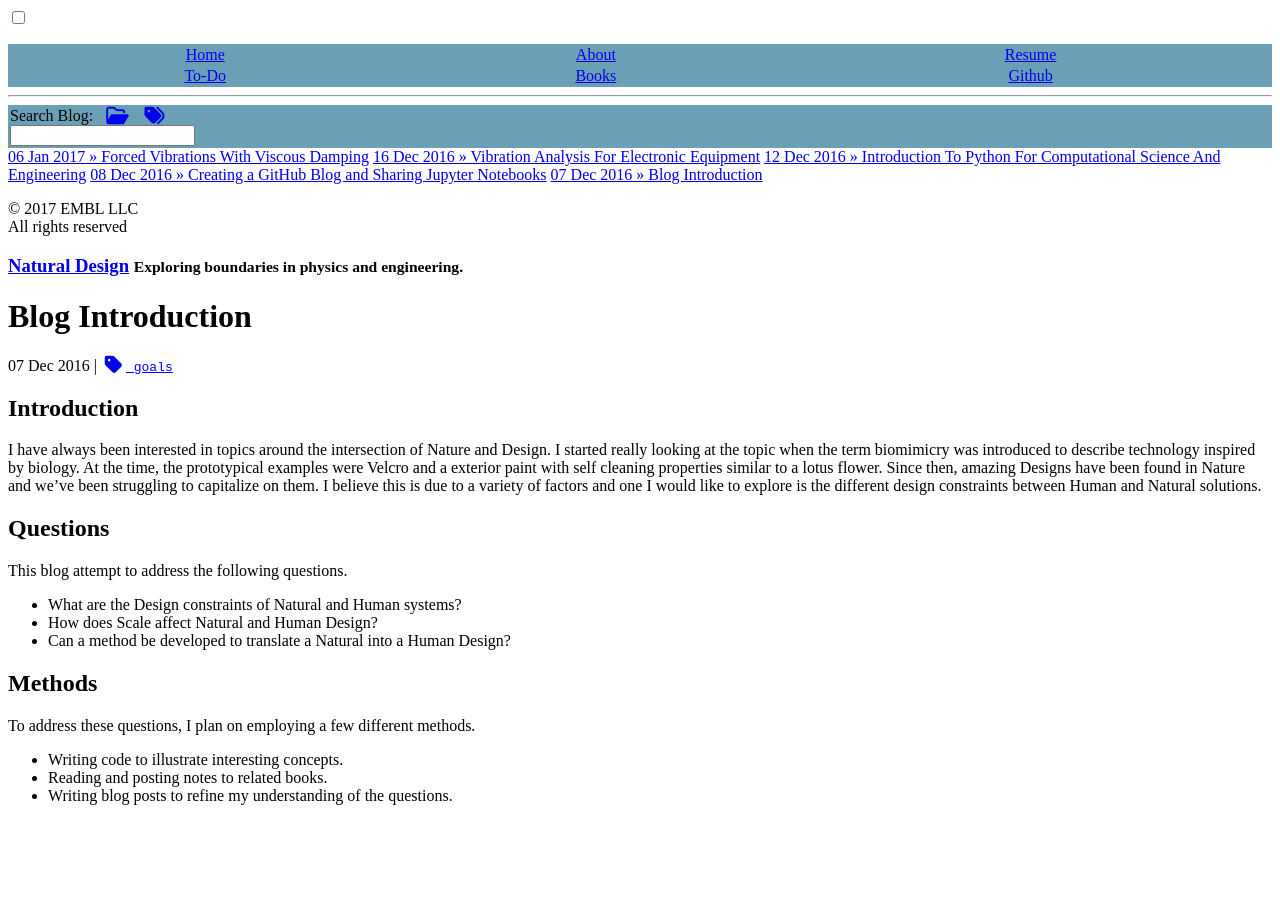
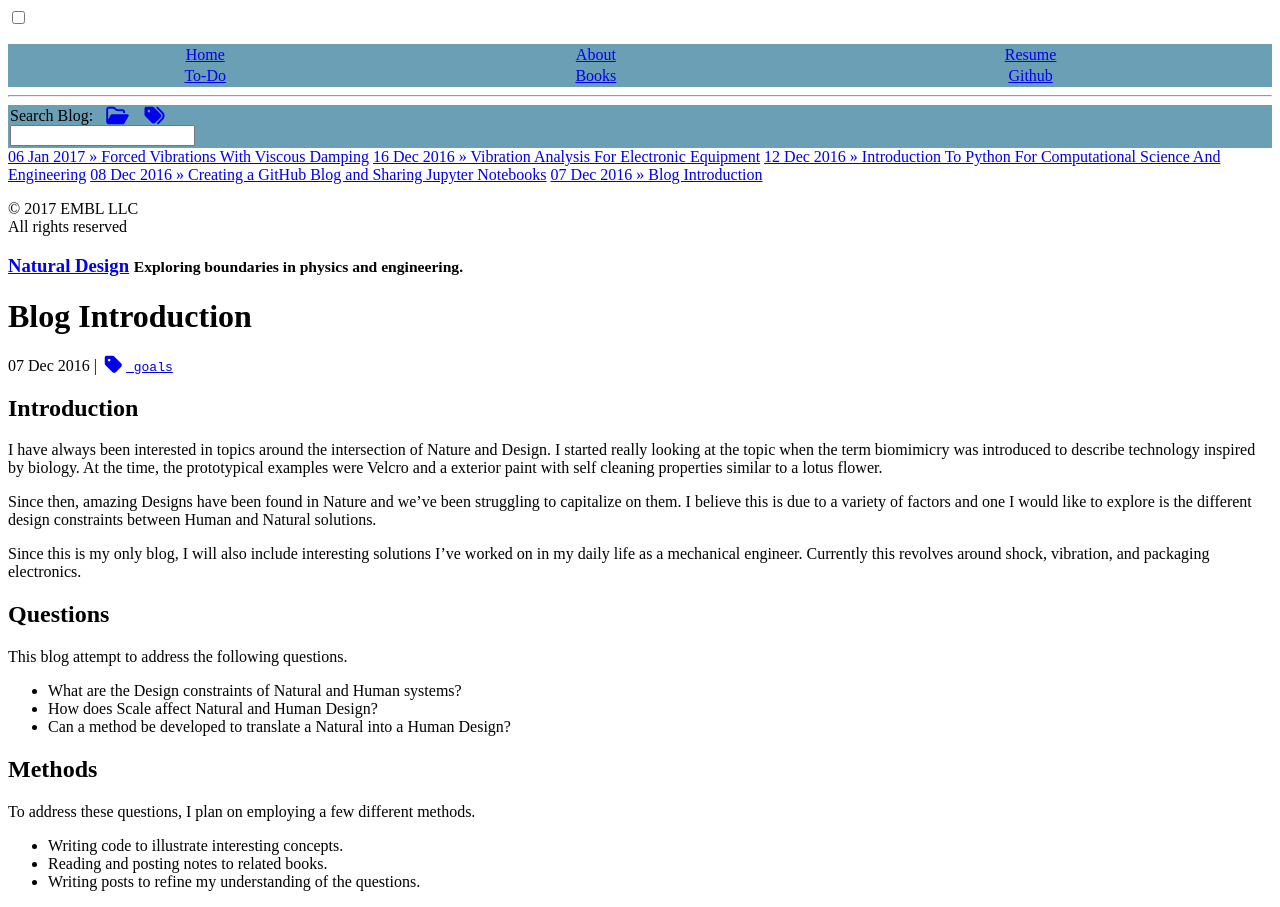
Before and after one commit to stembl/stembl.github.io, a Jekyll site: the page built from _posts/2016-12-07-blog-introduction.md, in a window 1280 px wide. Built offline with Jekyll 4.4.1, drawn with Linux system fonts in a browser that asks for light colours; nearby versions of some CDN libraries; comment, search, counter and statistics services are not loaded.

Commit message:
updated intro

```diff
--- a/_posts/2016-12-07-blog-introduction.md
+++ b/_posts/2016-12-07-blog-introduction.md
@@ -7,7 +7,11 @@
 ---
 ## Introduction
 
-I have always been interested in topics around the intersection of Nature and Design. I started really looking at the topic when the term biomimicry was introduced to describe technology inspired by biology.  At the time, the prototypical examples were Velcro and a exterior paint with self cleaning properties similar to a lotus flower. Since then, amazing Designs have been found in Nature and we've been struggling to capitalize on them. I believe this is due to a variety of factors and one I would like to explore is the different design constraints between Human and Natural solutions.
+I have always been interested in topics around the intersection of Nature and Design. I started really looking at the topic when the term biomimicry was introduced to describe technology inspired by biology.  At the time, the prototypical examples were Velcro and a exterior paint with self cleaning properties similar to a lotus flower.
+
+Since then, amazing Designs have been found in Nature and we've been struggling to capitalize on them. I believe this is due to a variety of factors and one I would like to explore is the different design constraints between Human and Natural solutions.
+
+Since this is my only blog, I will also include interesting solutions I've worked on in my daily life as a mechanical engineer. Currently this revolves around shock, vibration, and packaging electronics.
 
 ## Questions
 
```
Also changed, not shown: other parts of _posts/2016-12-07-blog-introduction.md (+1 -1 lines).
